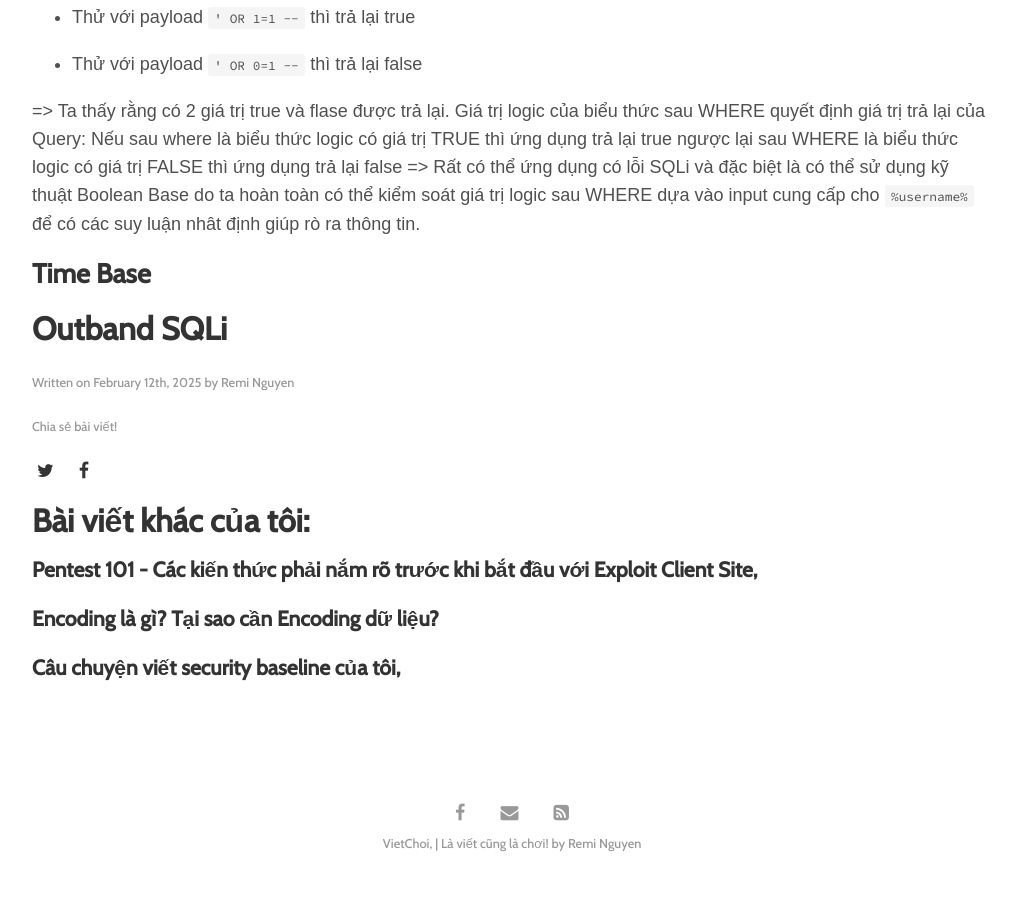
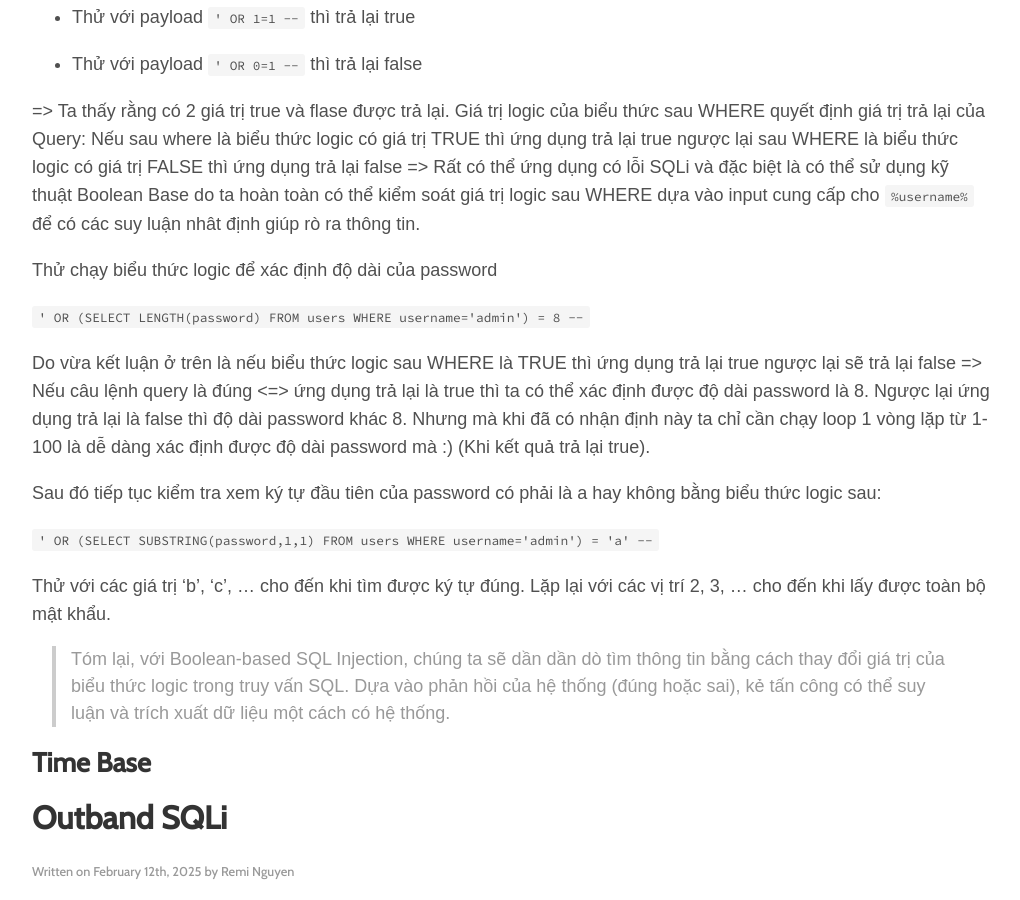
Before and after one commit to vietcf/vietchoi, a Jekyll site: the page built from _posts/2025-02-12-sql-injection-attack-back-to-basic.md, in a window 1280 px wide and 900 px high, scrolled down 8945 px. Shown: the whole window, without its empty margins (128-1148 px from the left). Built offline with Jekyll 4.4.1, drawn with Linux system fonts in a browser that asks for light colours; some web fonts are replaced.

Commit message:
boolean sqli

````diff
--- a/_posts/2025-02-12-sql-injection-attack-back-to-basic.md
+++ b/_posts/2025-02-12-sql-injection-attack-back-to-basic.md
@@ -166,6 +166,20 @@ SELECT * FROM users WHERE username = '%username%' LIMIT 1;
 
 => Ta thấy rằng có 2 giá trị true và flase được trả lại. Giá trị logic của biểu thức sau WHERE quyết định giá trị trả lại của Query: Nếu sau where là biểu thức logic có giá trị TRUE thì ứng dụng trả lại true ngược lại sau WHERE là biểu thức logic có giá trị FALSE thì ứng dụng trả lại false => Rất có thể ứng dụng có lỗi SQLi và đặc biệt là có thể sử dụng kỹ thuật Boolean Base do ta hoàn toàn có thể kiểm soát giá trị logic sau WHERE dựa vào input cung cấp cho ```%username%``` để có các suy luận nhât định giúp rò ra thông tin.
 
+Thử chạy biểu thức logic để xác định độ dài của password
+
+```' OR (SELECT LENGTH(password) FROM users WHERE username='admin') = 8 --```
+
+Do vừa kết luận ở trên là nếu biểu thức logic sau WHERE là TRUE thì ứng dụng trả lại true ngược lại sẽ trả lại false => Nếu câu lệnh query là đúng <=> ứng dụng trả lại là true thì ta có thể xác định được độ dài password là 8. Ngược lại ứng dụng trả lại là false thì độ dài password khác 8. Nhưng mà khi đã có nhận định này ta chỉ cần chạy loop 1 vòng lặp từ 1-100 là dễ dàng xác định được độ dài password mà :) (Khi kết quả trả lại true).
+
+Sau đó tiếp tục kiểm tra xem ký tự đầu tiên của password có phải là a hay không bằng biểu thức logic sau:
+
+```' OR (SELECT SUBSTRING(password,1,1) FROM users WHERE username='admin') = 'a' --```
+
+Thử với các giá trị 'b', 'c', ... cho đến khi tìm được ký tự đúng.
+Lặp lại với các vị trí 2, 3, ... cho đến khi lấy được toàn bộ mật khẩu.
+
+>Tóm lại, với Boolean-based SQL Injection, chúng ta sẽ dần dần dò tìm thông tin bằng cách thay đổi giá trị của biểu thức logic trong truy vấn SQL. Dựa vào phản hồi của hệ thống (đúng hoặc sai), kẻ tấn công có thể suy luận và trích xuất dữ liệu một cách có hệ thống.
 
 ## Time Base
 
````
